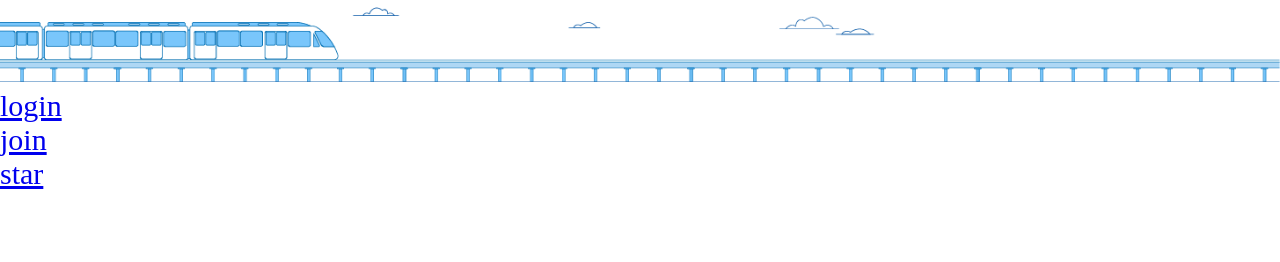
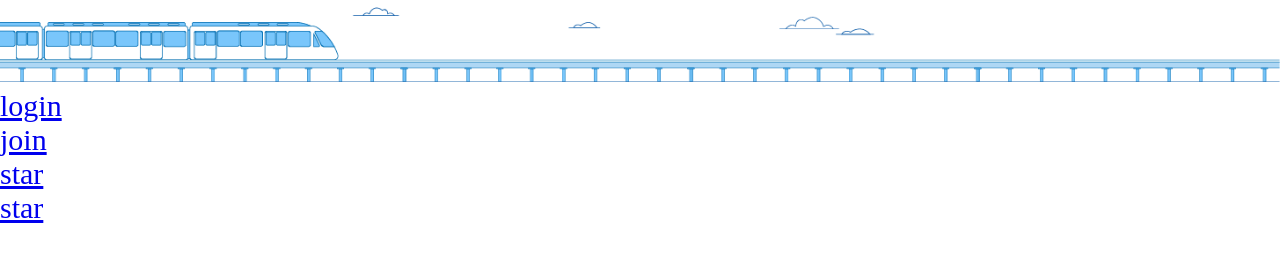
Before and after one commit to whgustj0831/metro, a plain HTML site: page index.html in a window 1280 px wide. Drawn offline with Linux system fonts and the light colour scheme.

Commit message:
Update index.html

```diff
--- a/index.html
+++ b/index.html
@@ -22,5 +22,6 @@
     <div><a href="./login.html">login</a></div>
     <div><a href="./join.html">join</a></div>
     <div><a href="./star.html">star</a></div>
+    <div><a href="./record.html">star</a></div>
 </body>
 </html>
```
